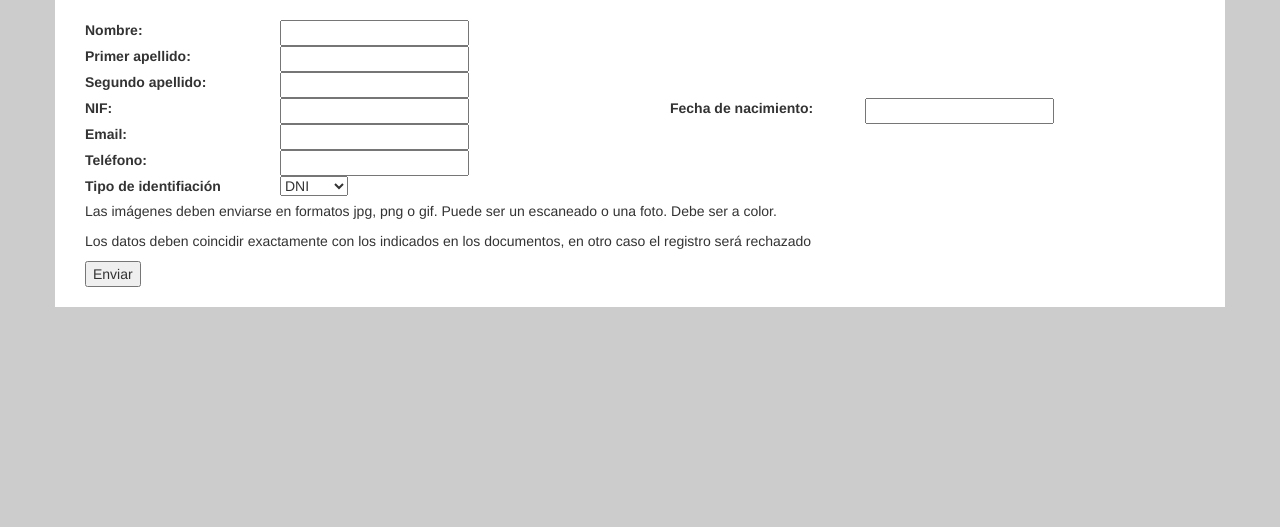
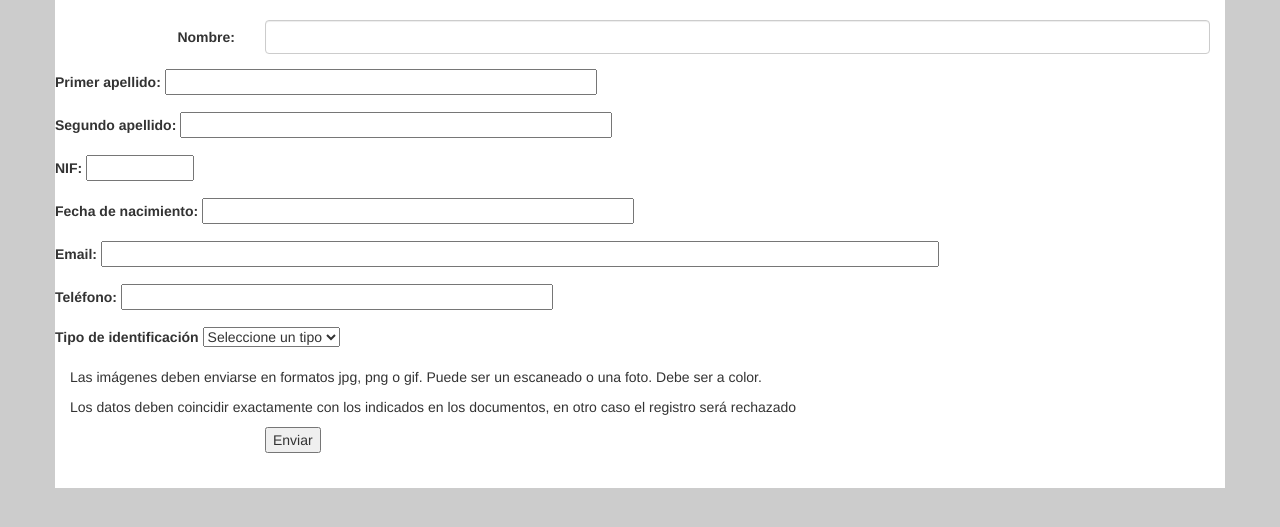
Before and after one commit to ganarAlcorcon/votAlcor, a PHP site: page /censo in a window 1280 px wide. Shown: the top 527 px of the page. Run offline with PHP 8.4, Linux system fonts and the light colour scheme; data that the repository does not hold is empty.

Commit message:
Bootstrap metido para el nombre

```diff
--- a/web/censo/index.php
+++ b/web/censo/index.php
@@ -20,100 +20,69 @@ if ($POST["identificacion"]=="padron") {
 		<title>Nuevo simpatizante Ganar Alcorcón</title>
 		<meta http-equiv="Content-Type" content="text/html; charset=utf-8">
 		<link rel="stylesheet" type="text/css" href="../css/bootstrap.min.css">
+		<link rel="stylesheet" type="text/css" href="../css/bootstrap-theme.min.css">
 		<link rel="stylesheet" type="text/css" href="../css/estilo.css">
 
 		<script type="text/javascript" src="../js/ext/jQuery/jquery.min.js" ></script>
 		<script type="text/javascript" src="../js/ext/bootstrap.min.js" ></script>
 		<script type="text/javascript" src="../js/censoWeb.js" ></script>
 	</head>
-	<body class="container">
-		<div class="container">
-			<form action="" accept-charset="utf-8" method="post" enctype="multipart/form-data" >
-				<div class="row">
-					<div class="col-md-2">
-						<label for="nombre">Nombre: </label>
-					</div>
-					<div class="col-md-10">
-						<input id="nombre" name="nombre" type="text" maxlength="50" autocomplete="off" required="required" />
+	<body class="container" onload="inicio()">
+		<form action="" accept-charset="utf-8" method="post" enctype="multipart/form-data" role="form" class="form-horizontal" >
+			<div class="form-group">
+				<label for="nombre" class="control-label col-sm-2">Nombre: </label>
+				<div class="col-sm-10">
+					<input id="nombre" name="nombre" type="text" class="form-control" size="50" maxlength="50" autocomplete="off" required="required" />
 				</div>
 			</div>
-				<div class="row">
-					<div class="col-md-2">
-						<label for="apellido1">Primer apellido: </label>
+			<div class="form-group">
+				<label for="apellido1">Primer apellido: </label> <input id="apellido1" name="apellido1" type="text" size="50" maxlength="50" autocomplete="off" required="required" />
 			</div>
-					<div class="col-md-10">
-						<input id="apellido1" name="apellido1" type="text" maxlength="50" autocomplete="off" required="required" />
+			<div class="form-group">
+				<label for="apellido2">Segundo apellido: </label> <input id="apellido2" name="apellido2" type="text" size="50" maxlength="50" autocomplete="off" required="required" />
 			</div>
+			<div class="form-group">
+				<label for="nif">NIF: </label> <input id="nif" name="nif" type="text" size="10" maxlength="10" autocomplete="off" required="required" />
 			</div>
-				<div class="row">
-					<div class="col-md-2">
-						<label for="apellido2">Segundo apellido: </label>
+			<div class="form-group">
+				<label for="fechaNacimiento">Fecha de nacimiento: </label> <input id="fechaNacimiento" name="fechaNacimiento" type="text" size="50" maxlength="50" autocomplete="off" required="required" />
 			</div>
-					<div class="col-md-10">
-						<input id="apellido2" name="apellido2" type="text" maxlength="50" autocomplete="off" />
+			<div class="form-group">
+				<label for="email">Email: </label> <input id="email" name="email" type="email" size="100" maxlength="100" autocomplete="off" required="required" />
 			</div>
+			<div class="form-group">
+				<label for="telefono">Teléfono: </label> <input id="telefono" name="telefono" type="text" size="50" maxlength="50" autocomplete="off" required="required" />
 			</div>
-				<div class="row">
-					<div class="col-md-2">
-						<label for="nif">NIF: </label>
-					</div>
-					<div class="col-md-4">
-						<input id="nif" name="nif" type="text" maxlength="10" autocomplete="off" />
-					</div>
-					<div class="col-md-2">
-						<label for="fechaNacimiento">Fecha de nacimiento: </label>
-					</div>
-					<div class="col-md-4">
-						<input id="fechaNacimiento" name="fechaNacimiento" type="text" maxlength="10" autocomplete="off" required="required" />
-					</div>
-				</div>
-				<div class="row">
-					<div class="col-md-2">
-						<label for="email">Email: </label>
-					</div>
-					<div class="col-md-10">
-						<input id="email" name="email" type="email" maxlength="100" autocomplete="off" required="required" />
-					</div>
-				</div>
-				<div class="row">
-					<div class="col-md-2">
-						<label for="telefono">Teléfono: </label>
-					</div>
-					<div class="col-md-10">
-						<input id="telefono" name="telefono" type="text" maxlength="9" autocomplete="off" required="required" />
-					</div>
-				</div>
-				<div class="row">
-					<div class="col-md-2">
-						<label for="identificacion">Tipo de identifiación</label>
-					</div>
-					<div class="col-md-10">
+			<div class="form-group">
+				<label for="identificacion">Tipo de identificación</label>
 				<select id="identificacion" name="identificacion" onchange="cambiaId(this.value)">
+					<option value="">Seleccione un tipo</option>
 					<option value="dni">DNI</option>
 					<option value="nie">NIE</option>
 					<option value="padron">Padrón</option>
 				</select>
 			</div>
-				</div>
-				<div class="row">
-					<div class="col-md-12">
 			<p>Las imágenes deben enviarse en formatos jpg, png o gif. Puede ser un escaneado o una foto. Debe ser a color.</p>
 			<p>Los datos deben coincidir exactamente con los indicados en los documentos, en otro caso el registro será rechazado</p>
+			<input type="hidden" name="MAX_FILE_SIZE" value="<?php echo $CONFIG["MAX_IMG_SIZE"]?>" />
+			<div id="id_nif">
+				<div class="form-group">
+					<label for="nif_anv">Anverso: </label> <input id="nif_anv" name="nif_anv" type="file" />
+				</div>
+				<div class="form-group">
+					<label for="nif_rev">Reverso: </label> <input id="nif_rev" name="nif_rev" type="file" />
 				</div>
 			</div>
-				<div class="row">
-					<input type="hidden" name="MAX_FILE_SIZE" value="<?php echo $CONFIG["MAX_IMG_SIZE"]?>" />
-					<div id="id_nif" style="display:none">
-						<label for="nif_anv">Anverso: </label> <input id="nif_anv" name="nif_anv" type="file" />
-						<label for="nif_rev">Reverso: </label> <input id="nif_rev" name="nif_rev" type="file" />
-					</div>
-					<div id="id_padron"style="display:none">
+			<div id="id_padron">
+				<div class="form-group">
 					<label for="nif_anv">Padrón: </label> <input id="nif_anv" name="nif_anv" type="file" />
 				</div>
 			</div>
-
+			<div class="form-group">
+				<div class="col-sm-offset-2 col-sm-10">
 					<input type="submit" value="Enviar" />
+				</div>
+			</div>
 		</form>
-		</div>
 	</body>
 </html>
--- a/web/js/censoWeb.js
+++ b/web/js/censoWeb.js
@@ -3,8 +3,15 @@ function cambiaId(metodo) {
 	if (metodo=="dni" || metodo=="nie") {
 		jQuery("#id_nif").show();
 		jQuery("#id_padron").hide();
-	} else if (metodo="padron") {
+	} else if (metodo=="padron") {
 		jQuery("#id_nif").hide();
 		jQuery("#id_padron").show();
+	} else {
+		jQuery("#id_nif").hide();
+		jQuery("#id_padron").hide();
 	}
 }
+
+function inicio() {
+	cambiaId(jQuery("#identificacion").val());
+}
```
Lines whose indentation alone changed are shown as unchanged.
